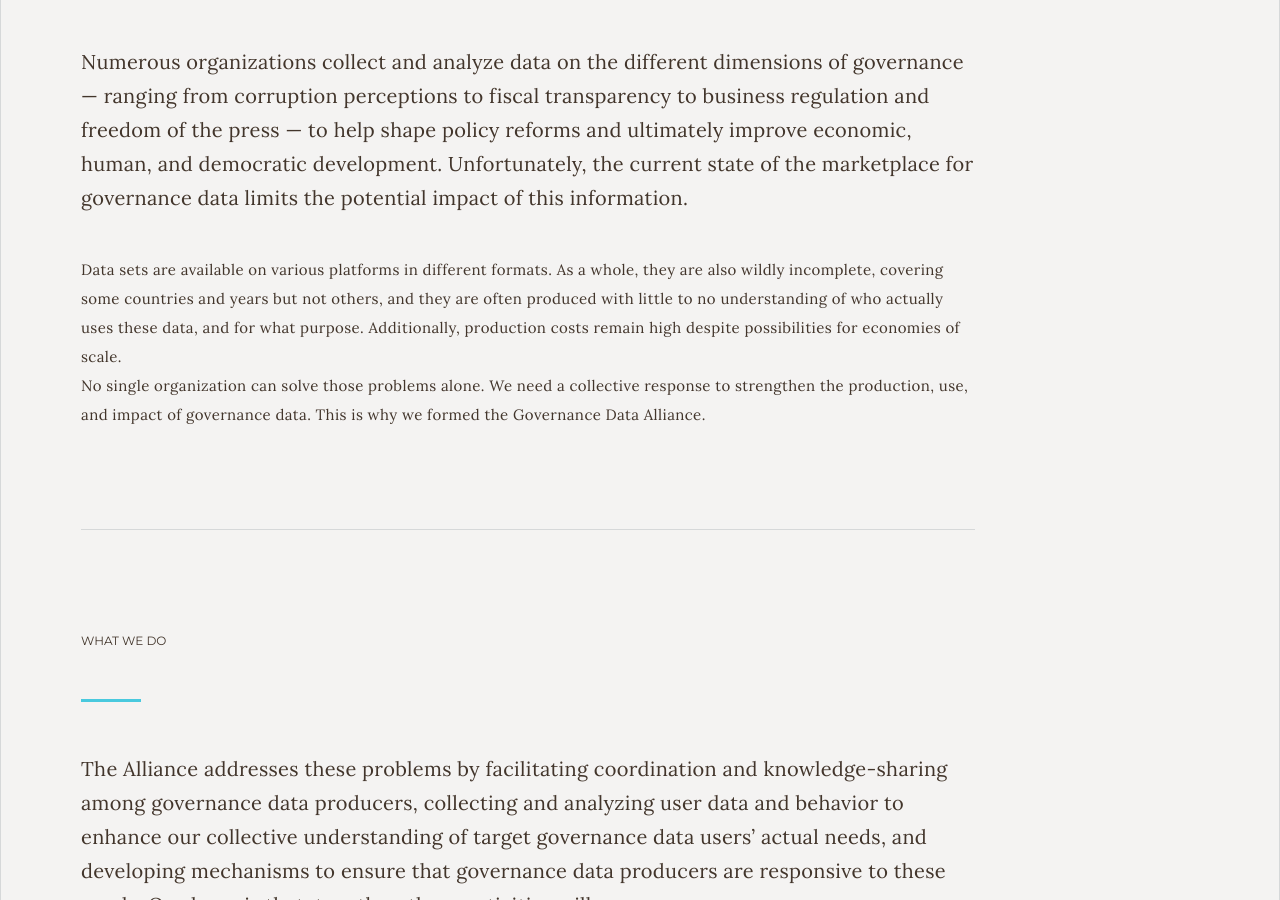
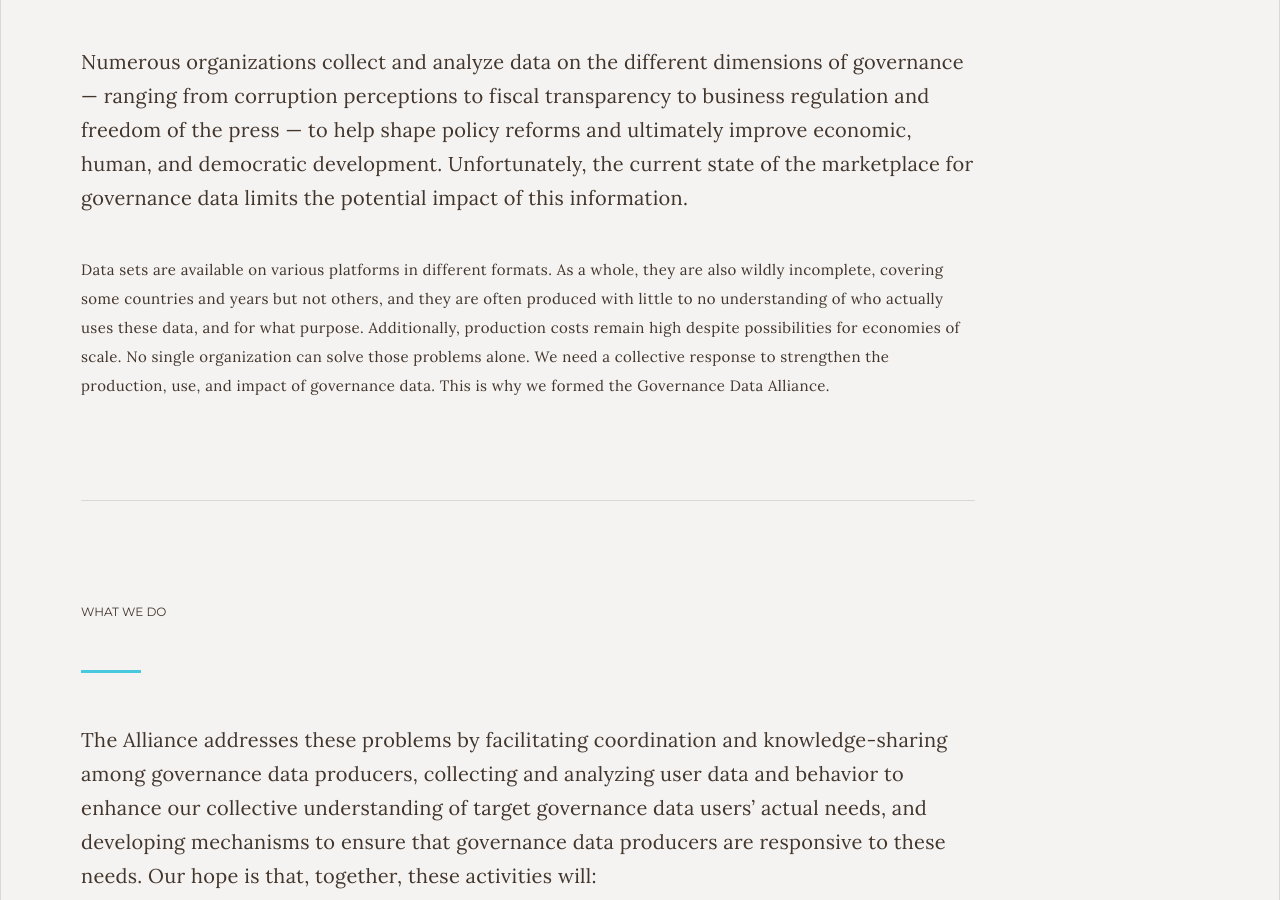
Before and after one commit to GovernanceDataAlliance/GDA-Dashboard, a Jekyll site: the page built from about.md, in a window 1280 px wide and 900 px high, scrolled down 722 px. Built offline with Jekyll 4.4.1, drawn with Linux system fonts in a browser that asks for light colours.

Commit message:
Updated about.md

```diff
--- a/about.md
+++ b/about.md
@@ -11,10 +11,7 @@
 
 ##### Numerous organizations collect and analyze data on the different dimensions of governance — ranging from corruption perceptions to fiscal transparency to business regulation and freedom of the press — to help shape policy reforms and ultimately improve economic, human, and democratic development. Unfortunately, the current state of the marketplace for governance data limits the potential impact of this information.
 
-###### Data sets are available on various platforms in different formats. As a whole, they are also wildly incomplete, covering some countries and years but not others, and they are often produced with little to no understanding of who actually uses these data, and for what purpose. Additionally, production costs remain high despite possibilities for economies of scale.
-
-
-###### No single organization can solve those problems alone. We need a collective response to strengthen the production, use, and impact of governance data. This is why we formed the Governance Data Alliance.
+###### Data sets are available on various platforms in different formats. As a whole, they are also wildly incomplete, covering some countries and years but not others, and they are often produced with little to no understanding of who actually uses these data, and for what purpose. Additionally, production costs remain high despite possibilities for economies of scale. No single organization can solve those problems alone. We need a collective response to strengthen the production, use, and impact of governance data. This is why we formed the Governance Data Alliance.
 
 ___
 
```
